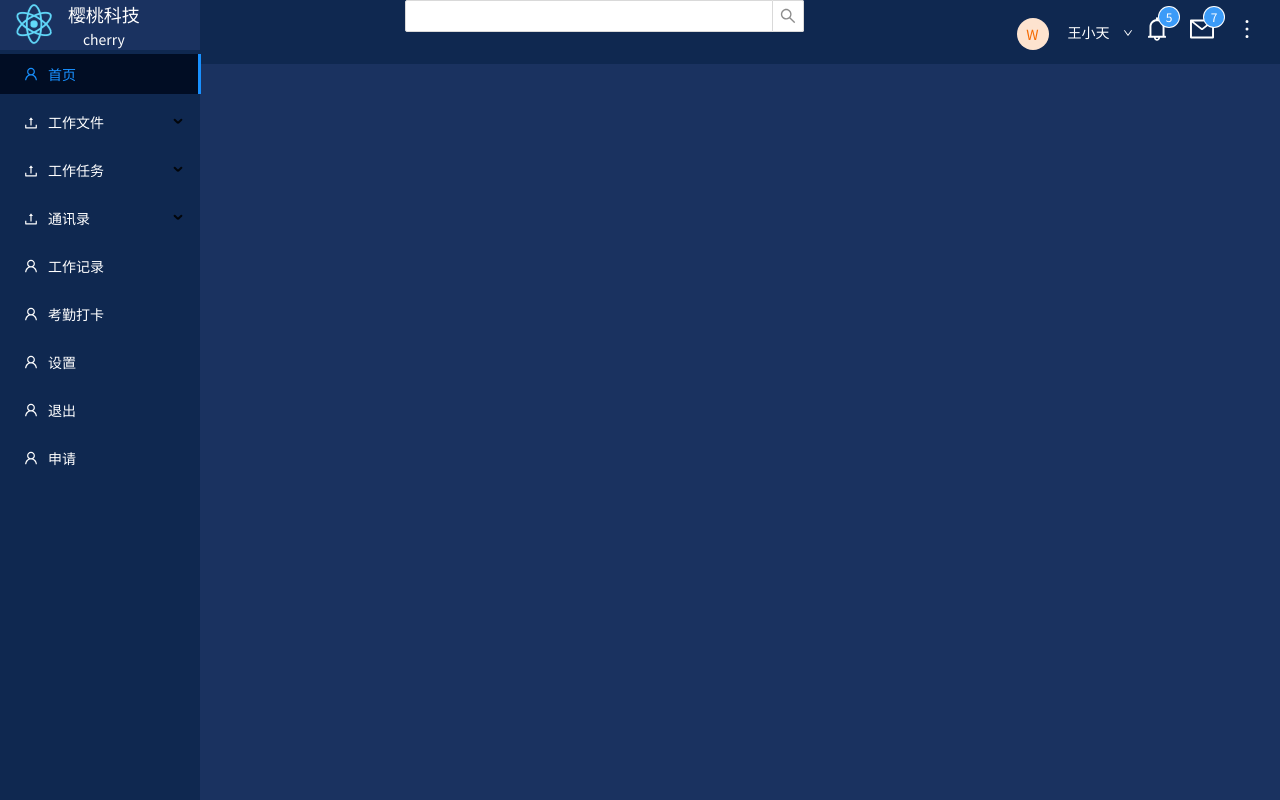
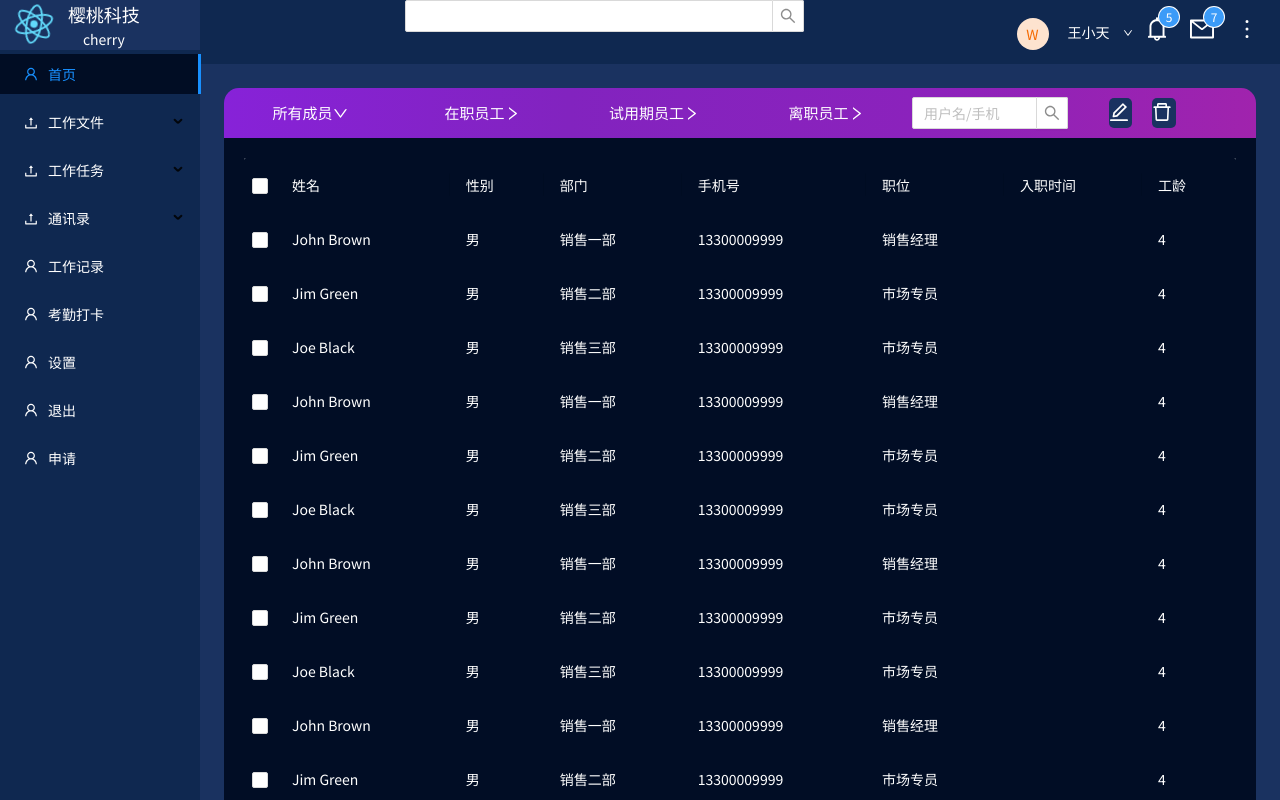
Before and after one commit to Bowencn/cherryOA, a React (Create React App) app in the folder oa/: page /AllMembers in a window 1280 px wide. Shown: the top 800 px of the page. Built offline with nearby package versions, Linux system fonts and the light colour scheme.

Commit message:
AllMembersPage-layout-0.1

```diff
--- a/oa/src/App.css
+++ b/oa/src/App.css
@@ -114,3 +114,23 @@
   color: #fff;
   border: 0;
 }
+
+.allMembers .ant-table .ant-table-thead > tr > th {
+  background: rgb(1, 13, 37);
+  color: #fff;
+  border: 0;
+}
+.allMembers .ant-table .ant-table-tbody > tr > td {
+  background: rgb(1, 13, 37);
+  color: #fff;
+  border: 0;
+}
+.allMembers .ant-table .ant-table-tbody > tr.ant-table-row:hover > td {
+  background: rgb(1, 13, 37);
+  color: #fff;
+  border: 0;
+}
+/* .allMembers .ant-table .ant-pagination>li{
+  background: rgb(26, 50, 96);
+  color: #fff;
+} */
--- a/oa/src/App.js
+++ b/oa/src/App.js
@@ -17,6 +17,7 @@ import WorkingInformation from "./Views/workingPaper/WorkingInformation";
 import SetUp from "./Views/SetUp";
 import WorkRecord from "./Views/WorkRecord";
 import Apply from "./Views/Apply";
+import AllMembers from "./Views/mailList/AllMembers"
 const { Content, Sider } = Layout;
 const { SubMenu } = Menu;
 function App() {
@@ -152,6 +153,7 @@ function App() {
                   color: "#fff",
                 }}
               >
+                <Link to="/AllMembers"/>
                 所有成员
               </Menu.Item>
             </SubMenu>
@@ -197,8 +199,8 @@ function App() {
             />
             <Route exact path="/setUp" component={SetUp} />
             <Route exact path="/workRecord" component={WorkRecord} />
-            {/* <Route exact path="/workRecord" component={WorkRecord} />
-            <Route exact path="/workRecord" component={WorkRecord} /> */}
+            {/* <Route exact path="/workRecord" component={WorkRecord} /> */}
+            <Route exact path="/AllMembers" component={AllMembers} />
             <Route exact path="/apply" component={Apply} />
           </Content>
         </Layout>
--- a/oa/src/Views/WorkRecord.js
+++ b/oa/src/Views/WorkRecord.js
@@ -323,12 +323,12 @@ export default function WorkRecord() {
       <Row style={{ marginTop: 20, marginLeft: 30 }} gutter={28}>
         <Col span={12}>
           <Card height={468} title={"记录本"}>
-            <div style={{ background: "#FEF9E7" }}>
+            <div style={{ background: "rgb(1,13,37)" }}>
               <textarea
                 // readonly="readonly"
                 style={{
                   /* 实现横线效果 */
-                  background: "linear-gradient(transparent 95%, #424949 0)",
+                  background: "linear-gradient(transparent 95%, rgb(20,119,114) 0)",
                   lineHeight: "3.4em",
                   backgroundSize: "100% 3em",
                   backgroundAttachment:
@@ -340,7 +340,7 @@ export default function WorkRecord() {
                   fontFamily: "inherit",
                   outline: "none",
                   border: "none",
-                  color: "#000",
+                  color: "#fff",
                   wordBreak: "break-all",
                   overflowX: "hidden",
                   height: "420px",
--- /dev/null
+++ b/oa/src/Views/mailList/AllMembers.js
@@ -0,0 +1,331 @@
+import React, { useState } from "react";
+import {
+  Row,
+  Col,
+  Form,
+  Input,
+  Button,
+  Table,
+  Comment,
+  Tooltip,
+  Avatar,
+  Divider,
+  List,
+} from "antd";
+import {
+  EditOutlined,
+  DeleteOutlined,
+  DownOutlined,
+  RightOutlined,
+} from "@ant-design/icons";
+const { Search } = Input;
+export default function AllMembers() {
+  const [selectionType, setSelectionType] = useState("checkbox");
+
+  const columns = [
+    {
+      title: "姓名",
+      dataIndex: "name",
+      key: "name",
+    },
+    {
+      title: "性别",
+      key: "sex",
+      dataIndex: "sex",
+    },
+    {
+      title: "部门",
+      key: "Department",
+      dataIndex: "Department",
+    },
+    {
+      title: "手机号",
+      dataIndex: "phoneNum",
+      key: "phoneNum",
+    },
+    {
+      title: "职位",
+      dataIndex: "position",
+      key: "position",
+    },
+    {
+      title: "入职时间",
+      dataIndax: "entryTime",
+      key: "entryTime",
+    },
+    {
+      title: "工龄",
+      dataIndex: "workingYears",
+      key: "workingYears",
+    },
+  ];
+
+  const data = [
+    {
+      key: "1",
+      name: "John Brown",
+      phoneNum: "13300009999",
+      sex: "男",
+      Department: "销售一部",
+      position: "销售经理",
+      entryTime: "2012-05-22",
+      workingYears: "4",
+    },
+    {
+      key: "2",
+      name: "Jim Green",
+      phoneNum: "13300009999",
+      sex: "男",
+      Department: "销售二部",
+      position: "市场专员",
+      entryTime: "2016-05-22",
+      workingYears: "4",
+    },
+    {
+      key: "3",
+      name: "Joe Black",
+      phoneNum: "13300009999",
+      sex: "男",
+      Department: "销售三部",
+      position: "市场专员",
+      entryTime: "2016-05-22",
+      workingYears: "4",
+    },
+    {
+      key: "4",
+      name: "John Brown",
+      phoneNum: "13300009999",
+      sex: "男",
+      Department: "销售一部",
+      position: "销售经理",
+      entryTime: "2016-05-22",
+      workingYears: "4",
+    },
+    {
+      key: "5",
+      name: "Jim Green",
+      phoneNum: "13300009999",
+      sex: "男",
+      Department: "销售二部",
+      position: "市场专员",
+      entryTime: "2016-05-22",
+      workingYears: "4",
+    },
+    {
+      key: "6",
+      name: "Joe Black",
+      phoneNum: "13300009999",
+      sex: "男",
+      Department: "销售三部",
+      position: "市场专员",
+      entryTime: "2016-05-22",
+      workingYears: "4",
+    },
+    {
+      key: "7",
+      name: "John Brown",
+      phoneNum: "13300009999",
+      sex: "男",
+      Department: "销售一部",
+      position: "销售经理",
+      entryTime: "2016-05-22",
+      workingYears: "4",
+    },
+    {
+      key: "8",
+      name: "Jim Green",
+      phoneNum: "13300009999",
+      sex: "男",
+      Department: "销售二部",
+      position: "市场专员",
+      entryTime: "2016-05-22",
+      workingYears: "4",
+    },
+    {
+      key: "9",
+      name: "Joe Black",
+      phoneNum: "13300009999",
+      sex: "男",
+      Department: "销售三部",
+      position: "市场专员",
+      entryTime: "2016-05-22",
+      workingYears: "4",
+    },
+    {
+      key: "10",
+      name: "John Brown",
+      phoneNum: "13300009999",
+      sex: "男",
+      Department: "销售一部",
+      position: "销售经理",
+      entryTime: "2016-05-22",
+      workingYears: "4",
+    },
+    {
+      key: "11",
+      name: "Jim Green",
+      phoneNum: "13300009999",
+      sex: "男",
+      Department: "销售二部",
+      position: "市场专员",
+      entryTime: "2016-05-22",
+      workingYears: "4",
+    },
+    {
+      key: "12",
+      name: "Joe Black",
+      phoneNum: "13300009999",
+      sex: "男",
+      Department: "销售三部",
+      position: "市场专员",
+      entryTime: "2016-05-22",
+      workingYears: "4",
+    },
+    {
+      key: "13",
+      name: "John Brown",
+      phoneNum: "13300009999",
+      sex: "男",
+      Department: "销售一部",
+      position: "销售经理",
+      entryTime: "2016-05-22",
+      workingYears: "4",
+    },
+    {
+      key: "14",
+      name: "Jim Green",
+      phoneNum: "13300009999",
+      sex: "男",
+      Department: "销售二部",
+      position: "市场专员",
+      entryTime: "2016-05-22",
+      workingYears: "4",
+    },
+    {
+      key: "15",
+      name: "Joe Black",
+      phoneNum: "13300009999",
+      sex: "男",
+      Department: "销售三部",
+      position: "市场专员",
+      entryTime: "2016-05-22",
+      workingYears: "4",
+    },
+    {
+      key: "16",
+      name: "John Brown",
+      phoneNum: "13300009999",
+      sex: "男",
+      Department: "销售一部",
+      position: "销售经理",
+      entryTime: "2016-05-22",
+      workingYears: "4",
+    },
+  ];
+  const rowSelection = {
+    onChange: (selectedRowKeys, selectedRows) => {
+      console.log(
+        `selectedRowKeys: ${selectedRowKeys}`,
+        "selectedRows: ",
+        selectedRows
+      );
+    },
+    getCheckboxProps: (record) => ({
+      disabled: record.name === "Disabled User", // Column configuration not to be checked
+      name: record.name,
+    }),
+  };
+  const Card = (config) => {
+    return (
+      <div
+        style={{
+          borderRadius: 15,
+          height: config.height,
+          width: "100%",
+          textAlign: "center",
+          position: "relative",
+          overflow: "hidden",
+        }}
+      >
+        <div
+          style={{
+            height: "50px",
+            color: "#fff",
+            fontSize: 15,
+            lineHeight: "50px",
+            backgroundImage:
+              "linear-gradient(to right, rgb(135,34,216),rgb(130,35,191),rgb(139,34,188), rgb(160,35,173))",
+          }}
+        >
+          {config.title}
+        </div>
+        <div
+          style={{
+            width: "100%",
+            height: "100%",
+            backgroundColor: "rgb(1,13,37)",
+            borderBottomRightRadius: 15,
+            borderBottomLeftRadius: 15,
+          }}
+        >
+          {config.children}
+        </div>
+      </div>
+    );
+  };
+  return (
+    <div className="allMembers">
+      <Card
+        height={948}
+        title={
+          <Row>
+            <Col span={4}>
+              所有成员
+              <DownOutlined />
+            </Col>
+            <Col span={4}>
+              在职员工
+              <RightOutlined />
+            </Col>
+            <Col span={4}>
+              试用期员工
+              <RightOutlined />
+            </Col>
+            <Col span={4}>
+              离职员工
+              <RightOutlined />
+            </Col>
+            <Col span={8} style={{display:'flex',justifyContent:'flex-end',alignItems:'center'}}>
+              <Search
+                placeholder="用户名/手机"
+                onSearch={(value) => console.log(value)}
+                style={{ width: 200,borderRadius:5 }}
+              />
+              <div style={{backgroundColor:"rgb(26, 50, 96)",height:30,width:30,position:'relative',borderRadius:5,marginLeft:40}}>
+                <EditOutlined style={{fontSize: 20,position:'absolute',left:0,right:0,top:4}}/>
+              </div>
+              <div style={{backgroundColor:"rgb(26, 50, 96)",height:30,width:30,position:'relative',borderRadius:5,marginLeft:20,marginRight:80}}>
+                <DeleteOutlined style={{fontSize: 20,position:'absolute',left:0,right:0,top:4}}/>
+              </div>
+            </Col>
+          </Row>
+        }
+      >
+        <Table
+          rowSelection={{
+            type: selectionType,
+            ...rowSelection,
+          }}
+          // pagination={false}
+          pagination={{ pageSize: 14}}
+          columns={columns}
+          dataSource={data}
+          style={{
+            background: "rgb(1,13,37)",
+            padding: 20,
+          }}
+        />
+      </Card>
+    </div>
+  );
+}
```
